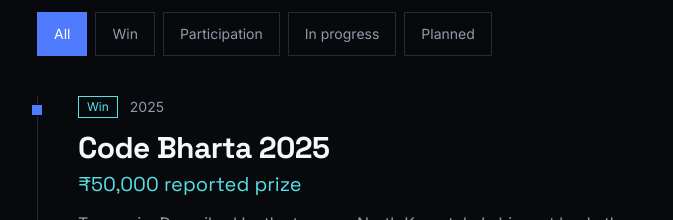
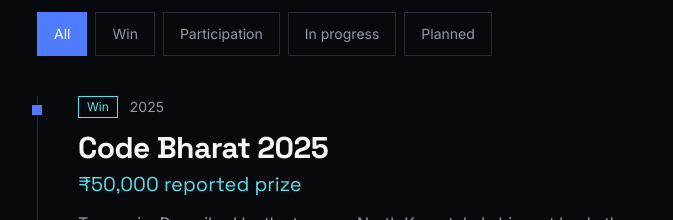
Before and after one commit to SanskaarUndale21/Quadbits, a Next.js app: page / in a window 1280 px wide. Shown: the part 4160-4380 px from the top of the page, without its empty margins (59-732 px from the left). Built offline with nearby package versions, Linux system fonts and the light colour scheme.

Commit message:
Fix Code Bharat spelling

```diff
--- a/data/achievements.ts
+++ b/data/achievements.ts
@@ -10,8 +10,8 @@
 
 export const achievements: Achievement[] = [
   {
-    id: "code-bharta",
-    title: "Code Bharta 2025",
+    id: "code-bharat",
+    title: "Code Bharat 2025",
     kind: "win",
     date: "2025",
     prize: "₹50,000",
--- a/data/projects.ts
+++ b/data/projects.ts
@@ -35,8 +35,8 @@
     status: "Awaiting team input",
   },
   {
-    id: "code-bharta-build",
-    name: "Code Bharta 2025 winning build",
+    id: "code-bharat-build",
+    name: "Code Bharat 2025 winning build",
     category: "Hackathon prototypes",
     problem: "To be supplied by the team.",
     solution: "To be supplied by the team.",
--- a/data/team.ts
+++ b/data/team.ts
@@ -21,7 +21,7 @@
     ],
     hackathons: [ok("About 10 hackathons")],
     awards: [
-      ok("Code Bharta 2025 winner with the team, ₹50,000"),
+      ok("Code Bharat 2025 winner with the team, ₹50,000"),
       ok("First place, Agamya Cybertech Hackathon (CTF) with Aanchal, ₹50,000"),
     ],
     projects: [tbc("Robotics: Eyantra, NIDAR 2026, ISRO related work. Participation status to be confirmed")],
```
